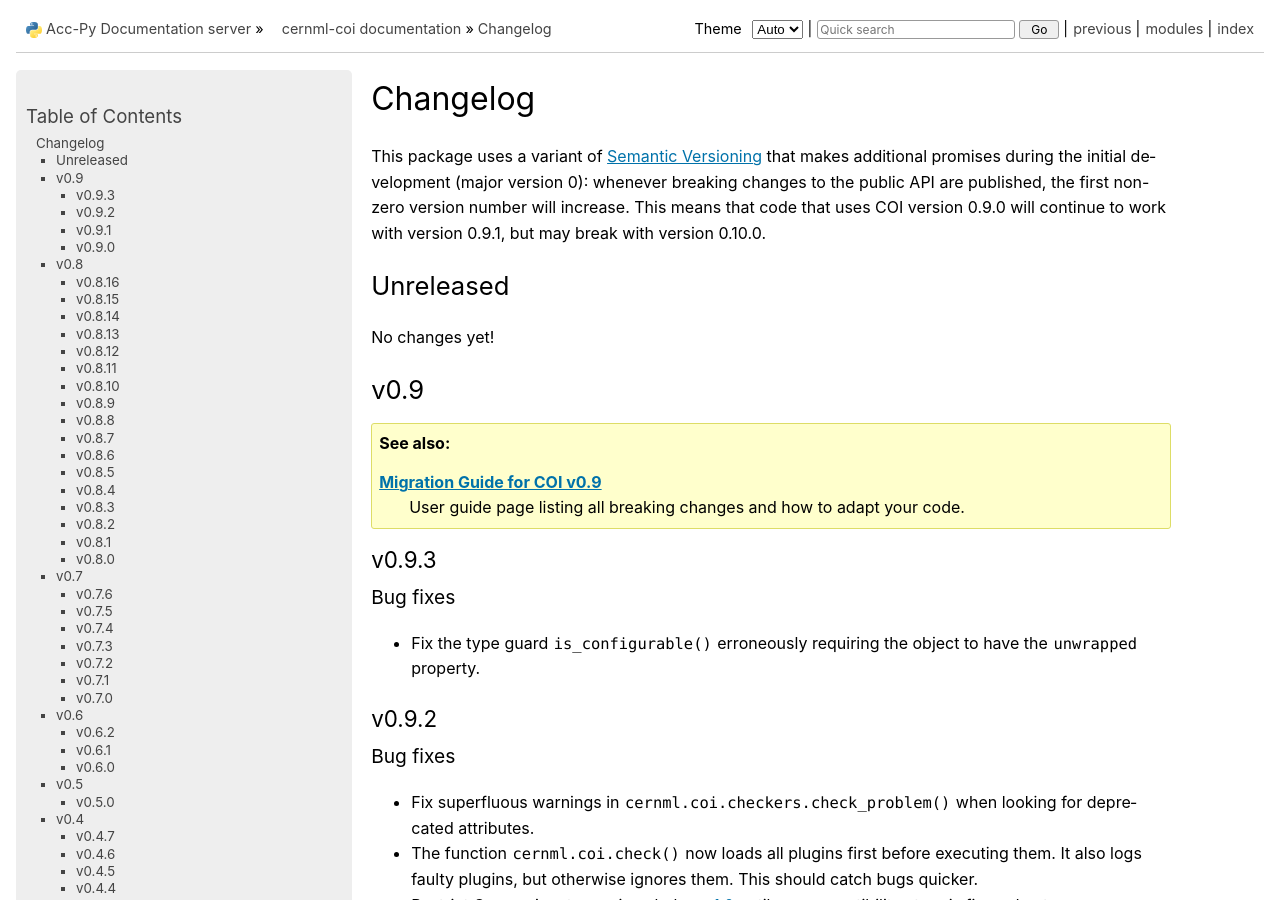
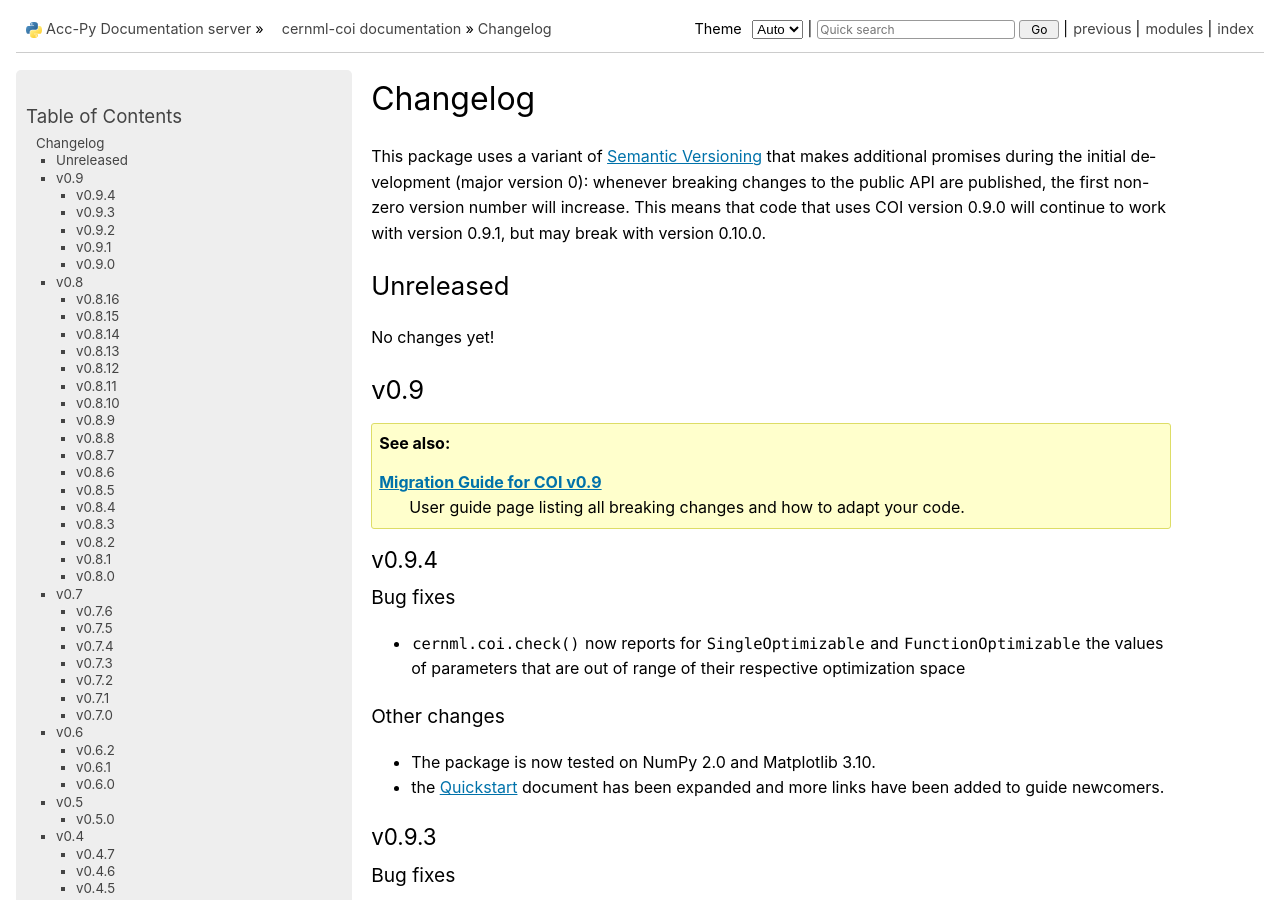
Before and after one commit to geoff-project/coi, a Sphinx documentation site: the page built from docs/changelog.rst, in a window 1280 px wide and 900 px high. Built offline with Sphinx 7.4.7, drawn with Linux system fonts in a browser that asks for light colours; the version number could not be read and is left out.

Commit message:
Update changelog and bump version.

```diff
--- a/docs/changelog.rst
+++ b/docs/changelog.rst
@@ -33,6 +33,21 @@ v0.9
     :doc:`guide/migration_090`
         User guide page listing all breaking changes and how to adapt your
         code.
+
+v0.9.4
+^^^^^^
+
+Bug fixes
+~~~~~~~~~
+- `cernml.coi.check()` now reports for `SingleOptimizable` and
+  `FunctionOptimizable` the values of parameters that are out of range of their
+  respective optimization space
+
+Other changes
+~~~~~~~~~~~~~
+- The package is now tested on NumPy 2.0 and Matplotlib 3.10.
+- the :doc:`/guide/quickstart` document has been expanded and more links have
+  been added to guide newcomers.
 
 v0.9.3
 ^^^^^^
```
